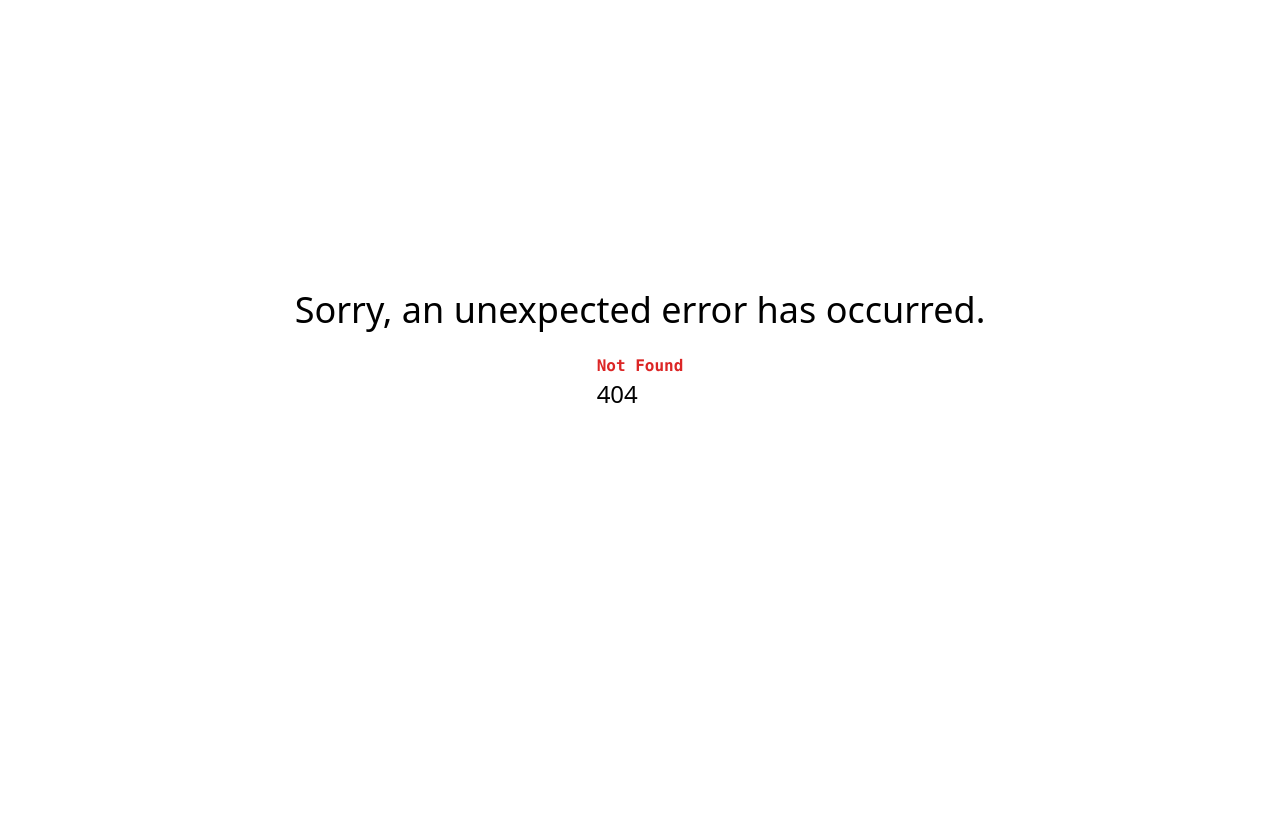
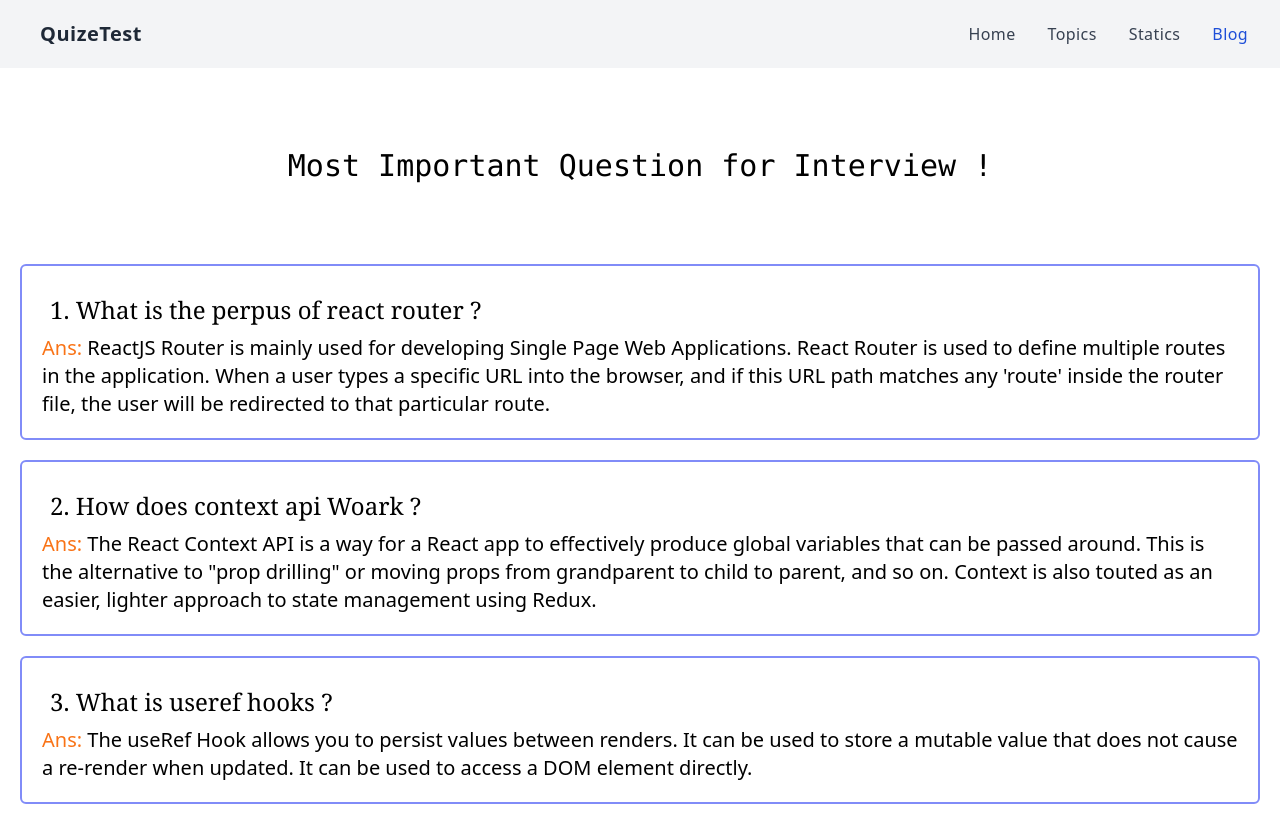
Before and after one commit to sorifulislamfahim/Quize-Test, a React (Create React App) app: page /blog in a window 1280 px wide. Before the commit this address had no page. Before the commit the page ends 800 px from the top, so only its background shows below. Built offline with nearby package versions, Linux system fonts and the light colour scheme.

Commit message:
succesfully added blog componants

```diff
--- /dev/null
+++ b/src/components/Blog.js
@@ -0,0 +1,23 @@
+import React from 'react';
+
+const Blog = () => {
+    return (
+        <div>
+            <h1 className='text-3xl m-20 text-center font-mono hover:text-red-400'>Most Important Question for Interview !</h1>
+            <div className='border-solid border-2 border-indigo-400 m-5 p-5 rounded-md hover:bg-blue-500 hover:text-white'>
+                <h2 className='text-2xl font-serif m-2'> 1. What is the perpus of react router ?</h2>
+                <p className='text-xl'><span className='text-orange-500'>Ans:</span> ReactJS Router is mainly used for developing Single Page Web Applications. React Router is used to define multiple routes in the application. When a user types a specific URL into the browser, and if this URL path matches any 'route' inside the router file, the user will be redirected to that particular route.</p>
+            </div>
+            <div className='border-solid border-2 border-indigo-400 m-5 p-5 rounded-md hover:bg-blue-500 hover:text-white'>
+                <h2 className='text-2xl font-serif m-2'> 2. How does context api Woark ?</h2>
+                <p className='text-xl'><span className='text-orange-500'>Ans:</span> The React Context API is a way for a React app to effectively produce global variables that can be passed around. This is the alternative to "prop drilling" or moving props from grandparent to child to parent, and so on. Context is also touted as an easier, lighter approach to state management using Redux.</p>
+            </div>
+            <div className='border-solid border-2 border-indigo-400 m-5 p-5 rounded-md hover:bg-blue-500 hover:text-white'>
+                <h2 className='text-2xl font-serif m-2'> 3. What is useref hooks ?</h2>
+                <p className='text-xl'><span className='text-orange-500'>Ans:</span> The useRef Hook allows you to persist values between renders. It can be used to store a mutable value that does not cause a re-render when updated. It can be used to access a DOM element directly.</p>
+            </div>
+        </div>
+    );
+};
+
+export default Blog;
--- /dev/null
+++ b/src/components/Statics.js
@@ -0,0 +1,11 @@
+import React from 'react';
+
+const Statics = () => {
+    return (
+        <div>
+            <h1>This is statics</h1>
+        </div>
+    );
+};
+
+export default Statics;
```
Also changed, not shown: src/Routers.js (+12 -2 lines).
